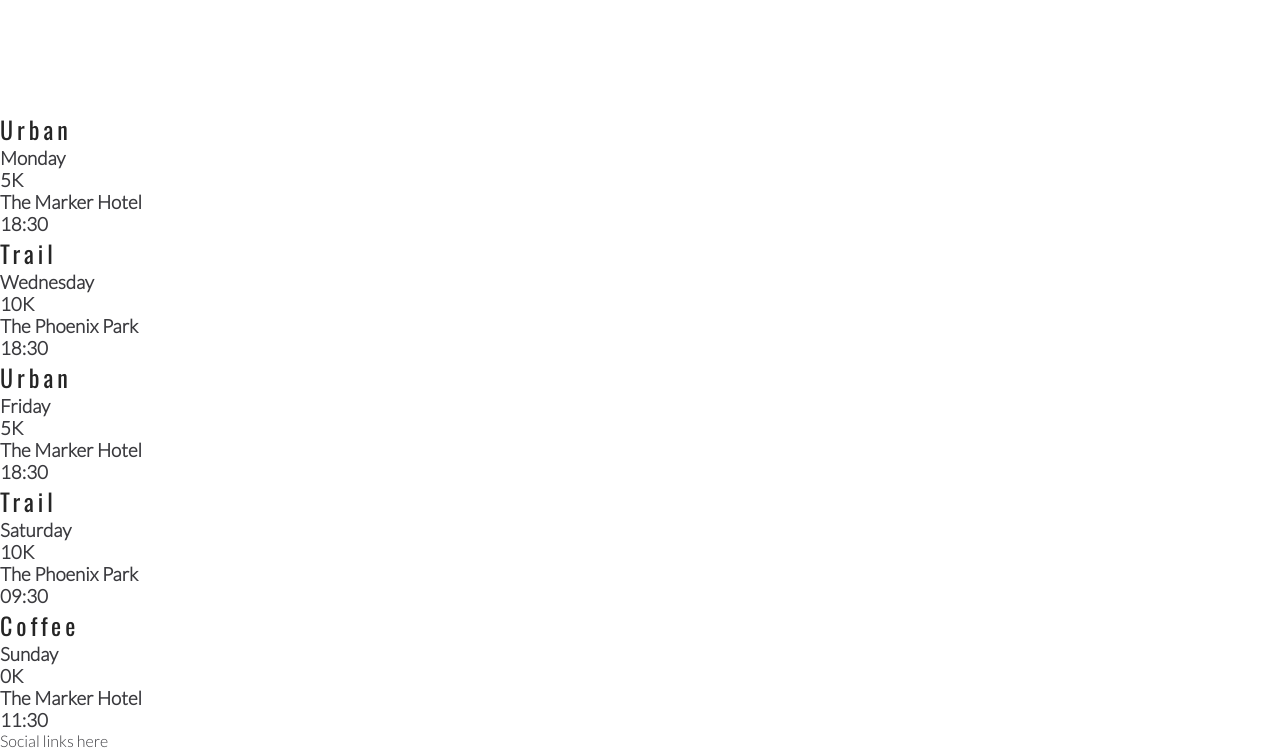
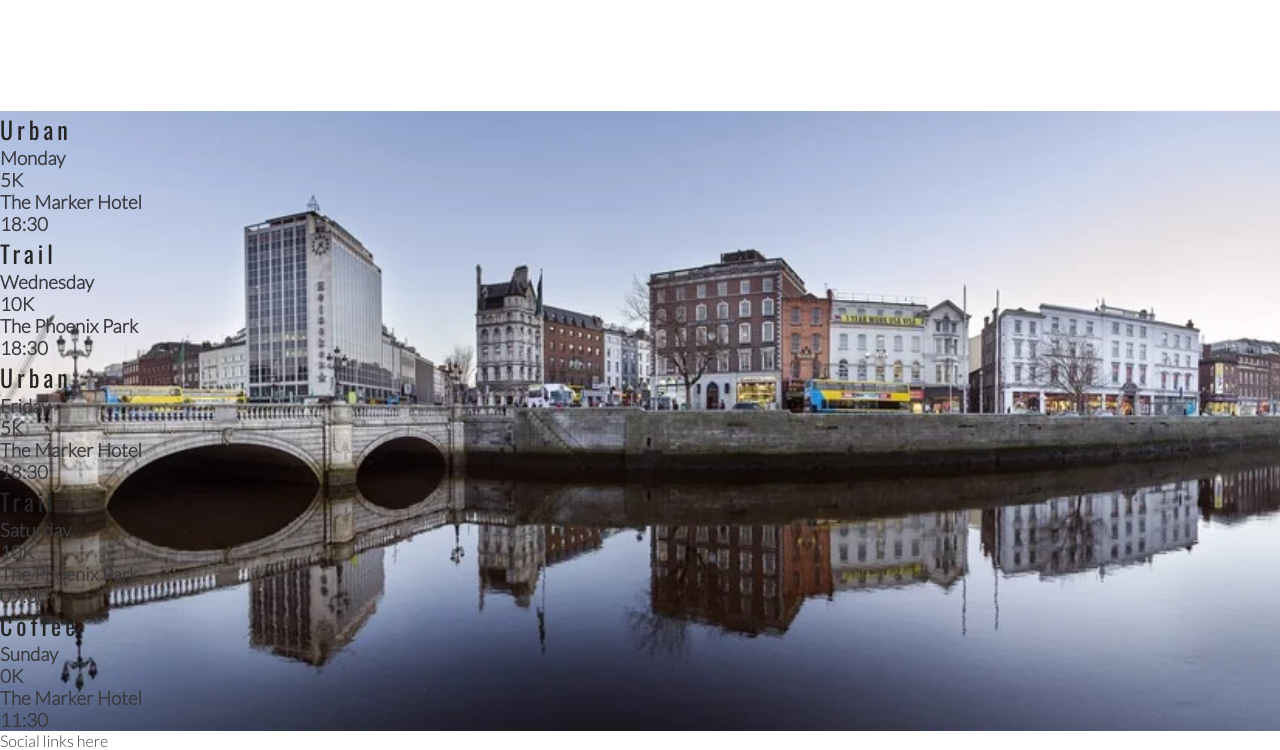
Before and after one commit to PJDEVEX/love_run, a plain HTML site: page index.html in a window 1280 px wide. Shown: the part 1184-1934 px from the top of the page. Drawn offline with nearby package versions, Linux system fonts and the light colour scheme.

Commit message:
Add background image to time section

```diff
--- a/assets/css/style.css
+++ b/assets/css/style.css
@@ -197,3 +197,13 @@ hr{
     height: 100%;
     border-radius: 50%;
 }
+
+/* event times */
+
+#times {
+    background-image: url(../images/dublin-city.webp);
+    background-repeat: no-repeat;
+    background-size: cover;
+    background-position: center;
+    width: 100%;
+}
--- a/index.html
+++ b/index.html
@@ -84,7 +84,7 @@
             </div>
         </div>
     </section>
-    <section>
+    <section id="times">
         <div>
             <h2>Urban</h2>
             <h3>Monday</h3>
```
Also changed, not shown: assets/images/dublin-city.webp (added).
